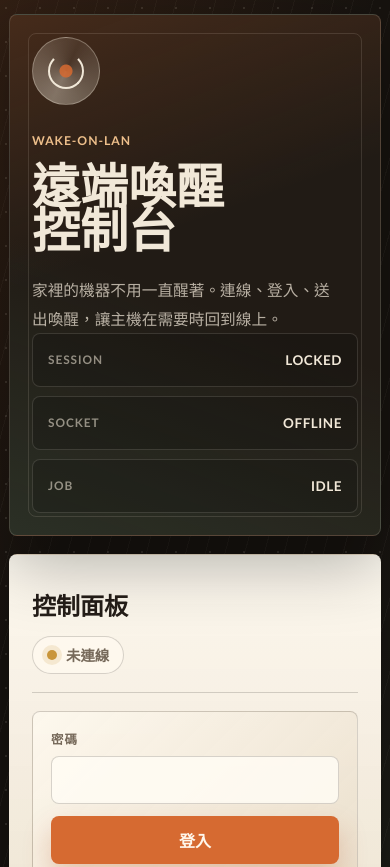
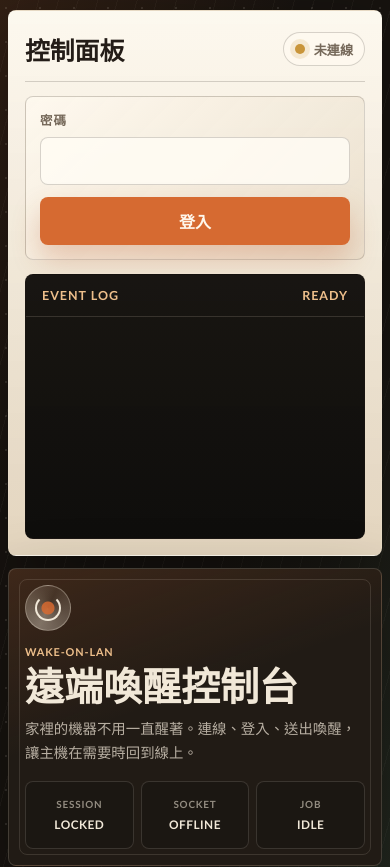
Before and after one commit to bluehomewu/wol-nodejs-app, a website: page public/index.html in a window 390 px wide. Shown: the top 867 px of the page. Drawn offline with Linux system fonts and the light colour scheme.

Commit message:
style: improve mobile-first control layout
- make the control panel the primary visual region on desktop and mobile
- move the masthead below the controls on narrow screens
- compact the mobile status summary into three scan-friendly cells
- reduce mobile chrome so login and event log fit higher in the viewport

Signed-off-by: EdwardWu <bluehome.wu@gmail.com>

```diff
--- a/public/index.html
+++ b/public/index.html
@@ -56,7 +56,7 @@
             min-height: 100vh;
             margin: 0 auto;
             display: grid;
-            grid-template-columns: minmax(250px, 0.82fr) minmax(360px, 1.18fr);
+            grid-template-columns: minmax(420px, 1fr) minmax(280px, 360px);
             align-items: center;
             gap: 18px;
             padding: 28px 0;
@@ -74,6 +74,7 @@
 
         .mast {
             min-height: 620px;
+            order: 2;
             padding: 26px;
             color: var(--paper);
             background:
@@ -130,7 +131,7 @@
             margin: 0;
             max-width: 8ch;
             font-family: Georgia, "Noto Serif TC", serif;
-            font-size: clamp(3rem, 6vw, 5.65rem);
+            font-size: clamp(2.85rem, 5vw, 4.8rem);
             font-weight: 700;
             line-height: 0.92;
             letter-spacing: 0;
@@ -179,6 +180,7 @@
 
         .workspace {
             min-height: 620px;
+            order: 1;
             padding: 22px;
             background:
                 linear-gradient(180deg, rgba(255, 252, 244, 0.82), rgba(225, 210, 187, 0.9)),
@@ -366,7 +368,8 @@
             main {
                 grid-template-columns: 1fr;
                 align-items: start;
-                padding: 14px 0;
+                gap: 12px;
+                padding: 10px 0;
             }
 
             .mast,
@@ -374,33 +377,124 @@
                 min-height: auto;
             }
 
+            .workspace {
+                order: 1;
+                padding: 16px;
+                gap: 14px;
+            }
+
             .mast {
-                padding: 22px;
+                order: 2;
+                padding: 16px;
+                display: grid;
+                gap: 16px;
+                background:
+                    linear-gradient(160deg, rgba(214, 106, 49, 0.16), transparent 44%),
+                    var(--bg-soft);
+            }
+
+            .mast::after {
+                inset: 10px;
+            }
+
+            .brand-mark {
+                width: 46px;
+                height: 46px;
+                margin-bottom: 14px;
+            }
+
+            .brand-mark::before {
+                width: 22px;
+                height: 22px;
+            }
+
+            .eyebrow {
+                margin-bottom: 8px;
+                font-size: 0.68rem;
+            }
+
+            h1 {
+                max-width: none;
+                font-size: clamp(2.05rem, 10vw, 2.85rem);
+                line-height: 1;
             }
 
             .mast-copy {
+                width: auto;
                 max-width: none;
+                margin-top: 12px;
+                font-size: 0.9rem;
+                line-height: 1.65;
+            }
+
+            .status-strip {
+                grid-template-columns: repeat(3, minmax(0, 1fr));
+                gap: 7px;
+            }
+
+            .status-row {
+                min-height: 68px;
+                flex-direction: column;
+                justify-content: center;
+                gap: 7px;
+                padding: 8px;
+                text-align: center;
+            }
+
+            .status-row span:first-child {
+                font-size: 0.62rem;
+            }
+
+            .status-row strong {
+                font-size: 0.74rem;
+                overflow-wrap: anywhere;
             }
         }
 
         @media (max-width: 560px) {
             main {
-                width: min(100% - 18px, 1180px);
+                width: min(100% - 16px, 1180px);
             }
 
-            .toolbar,
             form,
             .controls {
                 grid-template-columns: 1fr;
             }
 
             .toolbar {
-                align-items: start;
-                flex-direction: column;
+                align-items: center;
+                flex-direction: row;
+                padding: 4px 0 14px;
+            }
+
+            .toolbar-title {
+                font-size: 1.55rem;
+            }
+
+            .connection {
+                min-height: 34px;
+                padding: 0 11px;
+                font-size: 0.82rem;
+            }
+
+            form,
+            .controls {
+                padding: 14px;
             }
 
             button {
                 width: 100%;
+            }
+
+            .console {
+                min-height: 265px;
+            }
+
+            #message {
+                min-height: 220px;
+                max-height: 320px;
+                padding: 13px;
+                font-size: 0.82rem;
             }
         }
     </style>
```
